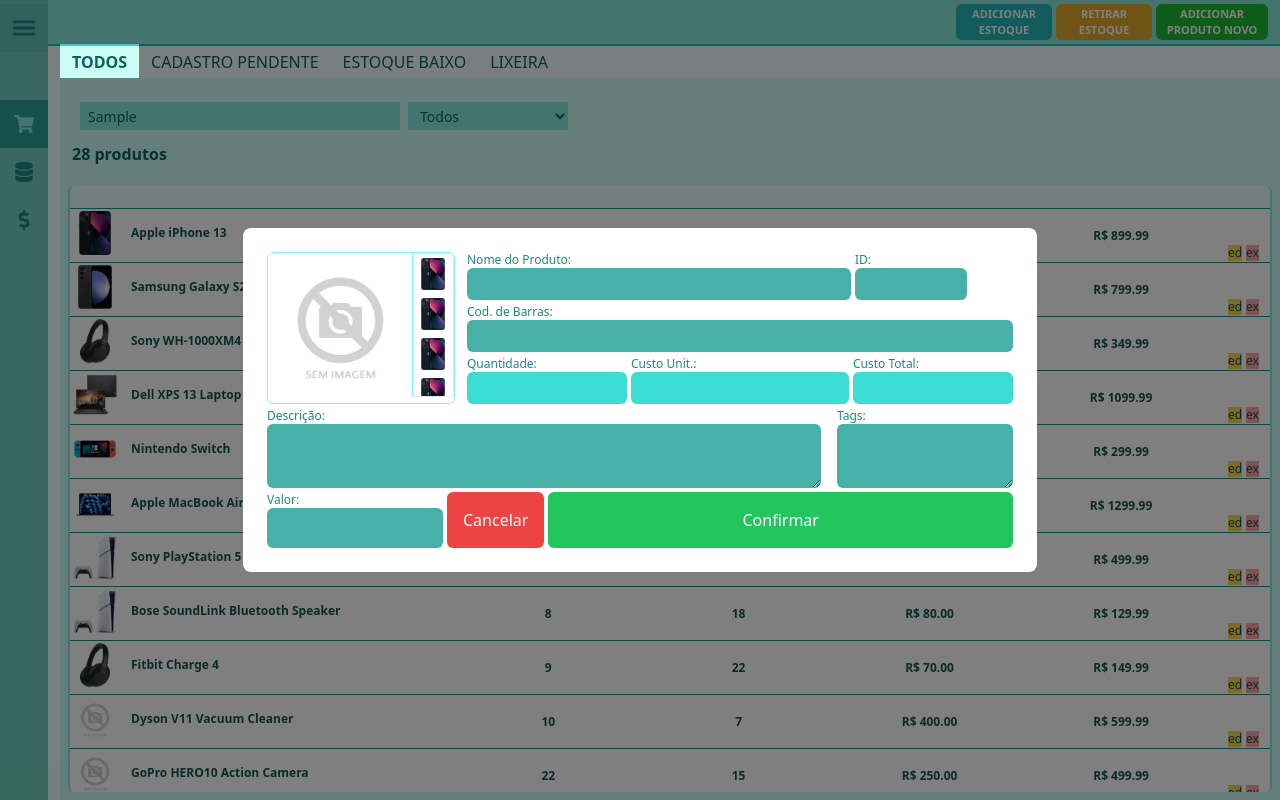
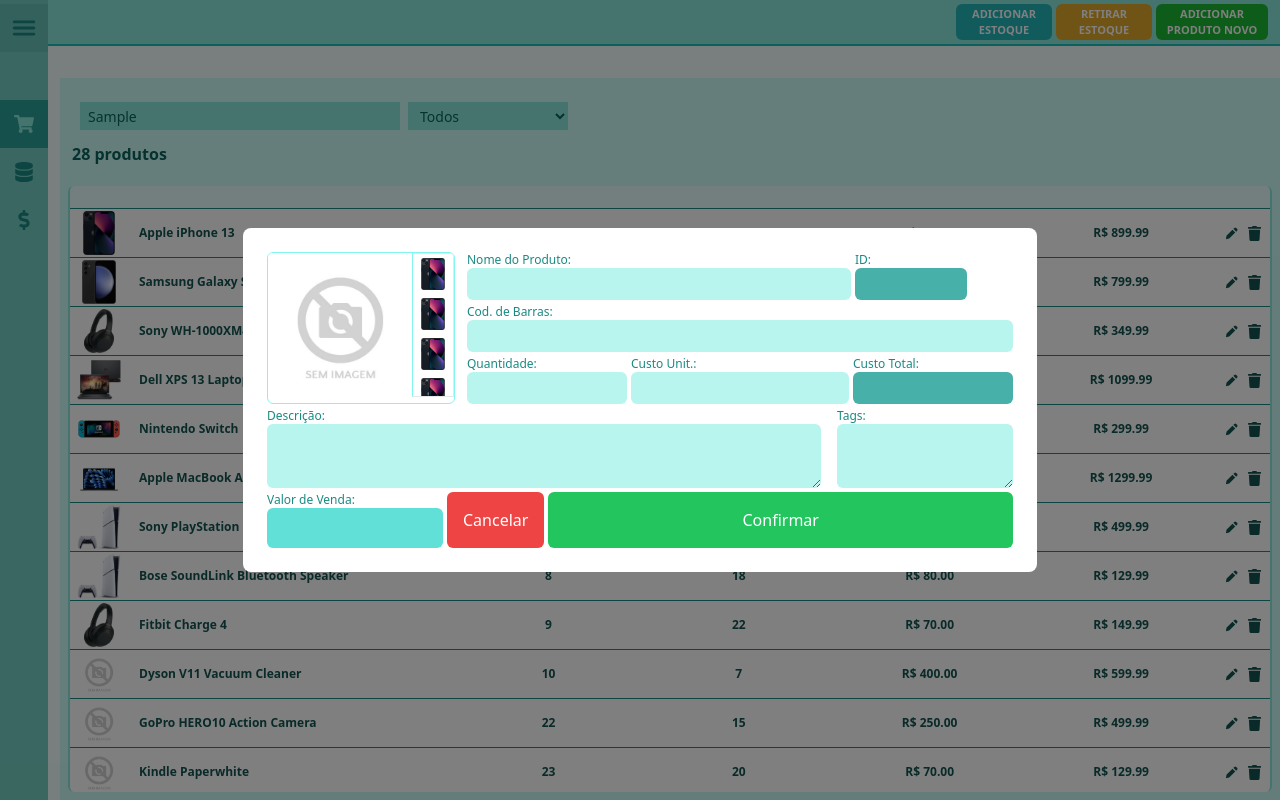
Before and after one commit to zennon-sml/xicas-paper-pdv, a Next.js app: page /pages/stock in a window 1280 px wide. Both pictures are taken after typing "Sample" into the empty fields and a click on the button "ADICIONAR PRODUTO NOVO". Built offline with nearby package versions, Linux system fonts and the light colour scheme.

Commit message:
inventory product editing screen and style improvements

```diff
--- a/app/pages/stock/page.tsx
+++ b/app/pages/stock/page.tsx
@@ -2,6 +2,8 @@
 import SideBar from '@/components/SideBar';
 import ItemStock from '@/components/StockScreen/ItemStock';
 import ModalItemScreen from '@/components/StockScreen/ModalItemScreen';
+
+
 import { useState, useEffect } from 'react';
 
 interface Item {
@@ -37,7 +39,7 @@
   }, [])
 
   //Para finalizar venda
-  const handleFinalizeSale = () => {
+  const handleProduct = () => {
     setShowModal(true); //Exibe o modal
   }
 
@@ -63,7 +65,7 @@
 
         <button
         className=' flex ml-1 w-28 rounded-md items-center bg-[#1DB935] text-[11px] font-bold text-white'
-        onClick={handleFinalizeSale}
+        onClick={handleProduct}
         >ADICIONAR PRODUTO NOVO</button>
         <ModalItemScreen showModal={showModal} closeModal={closeModal} />
 
@@ -80,7 +82,8 @@
               selectedButton === button
                 ? 'border-t-[#4DC5BD] bg-[#CBFCF6] z-10 font-bold'
                 : 'hover:bg-[#d5fffa] hover:font-semibold'
-            }`}
+            }
+            ${showModal ? 'opacity-0 pointer-events-none' : ''}`}
           >
             {button}
           </button>
@@ -108,13 +111,14 @@
                 <th className="w-1/6">Qtd</th>
                 <th className="w-1/6">Custo</th>
                 <th className="w-1/6">Valor venda</th>
-                <th className='w-1/6'>Opçoes</th>
+                <th className='w-1/5'>Opçoes</th>
               </tr>
             </thead>
             <tbody className="bg-[#B8FFF7] text-xs h-full">
               {products.map((product, index) => (
                 <ItemStock
                   key={product.id}
+                  handleProduct={handleProduct}
                   {...product}
                 />
               ))}
--- a/components/StockScreen/ItemStock/index.tsx
+++ b/components/StockScreen/ItemStock/index.tsx
@@ -1,3 +1,6 @@
+import { FaTrash } from "react-icons/fa";
+import { BiSolidPencil } from "react-icons/bi";
+
 interface IItemStock {
     id: number;
     name: string;
@@ -5,9 +8,10 @@
     cost: number;
     price: number;
     image?: string;
+    handleProduct: () => void;
   }
 
-export default function ItemStock ({id, name, qtd, cost, price, image}:IItemStock){
+export default function ItemStock ({id, name, qtd, cost, price, image, handleProduct}:IItemStock){
     return(
         <tr key={id} className="border-y border-[#198A83] bg-white">
 
@@ -15,7 +19,7 @@
                 <img
                     src={image || "/img/sem-foto.jpg"}
                     alt=""
-                    className="className='mx-1 h-12 w-12 p-0.5 bg-[#ffffff] rounded-md object-contain object-center"
+                    className="mx-1 h-12 w-12 p-0.5 bg-[#ffffff] rounded-md object-contain object-center"
                 />
                 <p>{name}</p>
             </td>
@@ -23,9 +27,9 @@
             <td className="text-[#135550] text-center font-semibold">{qtd}</td>
             <td className="text-[#135550] text-center font-semibold">{"R$ "+cost.toFixed(2)}</td>
             <td className="text-[#135550] text-center font-bold">{"R$ "+price.toFixed(2)}</td>
-            <td className="flex gap-1 justify-center text-[#135550]">
-                <button className=' bg-amber-300 hover:bg-amber-500'>ed</button>
-                <button className=' bg-red-300 hover:bg-red-500'>ex</button>
+            <td className="text-center text-[#135550] text-[15px]">
+                <button onClick={handleProduct} className=' m-1 hover:text-amber-500'><BiSolidPencil/></button>
+                <button className=' m-1 hover:text-red-500'><FaTrash /></button>
             </td>
         </tr>
     )
--- a/components/StockScreen/ModalItemScreen/index.tsx
+++ b/components/StockScreen/ModalItemScreen/index.tsx
@@ -50,7 +50,7 @@
                                             <label className='text-xs text-[#198A83]'>Nome do Produto:</label>
                                             <input
                                             type="text"
-                                            className='w-96 h-8 p-2 bg-[#46b0a9] text-white  rounded-md text-sm'
+                                            className='w-96 h-8 p-2 bg-[#b8f5ee] text-[#198A83]  rounded-md text-sm'
                                             />
                                         </div>
                                         <div className="flex flex-col">
@@ -67,7 +67,7 @@
                                         <label className='text-xs text-[#198A83]'>Cod. de Barras:</label>
                                         <input
                                         type="text"
-                                        className='h-8 p-2 bg-[#46b0a9] text-white  rounded-md text-sm'
+                                        className='h-8 p-2 bg-[#b8f5ee] text-[#198A83] rounded-md text-sm'
                                         />
                                     </div>
 
@@ -76,7 +76,7 @@
                                             <label className='text-xs text-[#198A83]'>Quantidade:</label>
                                                 <input
                                                 type="number"
-                                                className='max-w-40 h-8 p-2 bg-[#3BDCD2] text-[#198A83] text-sm rounded-md'
+                                                className='max-w-40 h-8 p-2 bg-[#b8f5ee] text-[#198A83] text-sm rounded-md'
                                                 min={0}
                                                 />
                                         </div>
@@ -84,15 +84,16 @@
                                             <label className='text-xs text-[#198A83]'>Custo Unit.:</label>
                                                 <input
                                                 type="number"
-                                                className='min-w-40 h-8 p-2 bg-[#3BDCD2] text-[#198A83] text-sm rounded-md'
+                                                className='min-w-40 h-8 p-2 bg-[#b8f5ee] text-[#198A83] text-sm rounded-md'
                                                 min={0}
                                                 />
                                         </div>
                                         <div className="flex flex-col">
                                             <label className='text-xs text-[#198A83]'>Custo Total:</label>
                                                 <input
+                                                disabled
                                                 type="number"
-                                                className='max-w-40 h-8 p-2 bg-[#3BDCD2] text-[#198A83] text-sm rounded-md'
+                                                className='max-w-40 h-8 p-2 bg-[#46b0a9] text-white  text-sm rounded-md'
                                                 min={0}
                                                 />
                                         </div>
@@ -103,23 +104,23 @@
                                 <div className="flex flex-col">
                                     <label className='text-xs text-[#198A83]'>Descrição:</label>
                                     <textarea
-                                    className='flex min-w-[554px] h-16 p-2 bg-[#46b0a9] text-white  rounded-md text-sm'
+                                    className='flex min-w-[554px] h-16 p-2 bg-[#b8f5ee] text-[#198A83] rounded-md text-sm'
                                     />
                                 </div>
                                 <div className="flex flex-col">
                                     <label className='text-xs text-[#198A83]'>Tags:</label>
                                     <textarea
-                                    className='h-16 max-w-44 p-2 bg-[#46b0a9] text-white  rounded-md text-sm'
+                                    className='h-16 max-w-44 p-2 bg-[#b8f5ee] text-[#198A83] rounded-md text-sm'
                                     />
                                 </div>
                             </div>
                             <div className="flex gap-1 ">
                                 <div className="flex flex-col">
-                                    <label className='text-xs text-[#198A83]'>Valor:</label>
+                                    <label className='text-xs text-[#198A83]'>Valor de Venda:</label>
                                     <input
                                     min={0}
                                     type="number"
-                                    className='h-10 max-w-44 p-2 bg-[#46b0a9] text-white  rounded-md text-sm'
+                                    className='h-10 max-w-44 p-2 bg-[#61e0d8] text-[#198A83] rounded-md text-sm'
                                     />
                                 </div>
 
```
